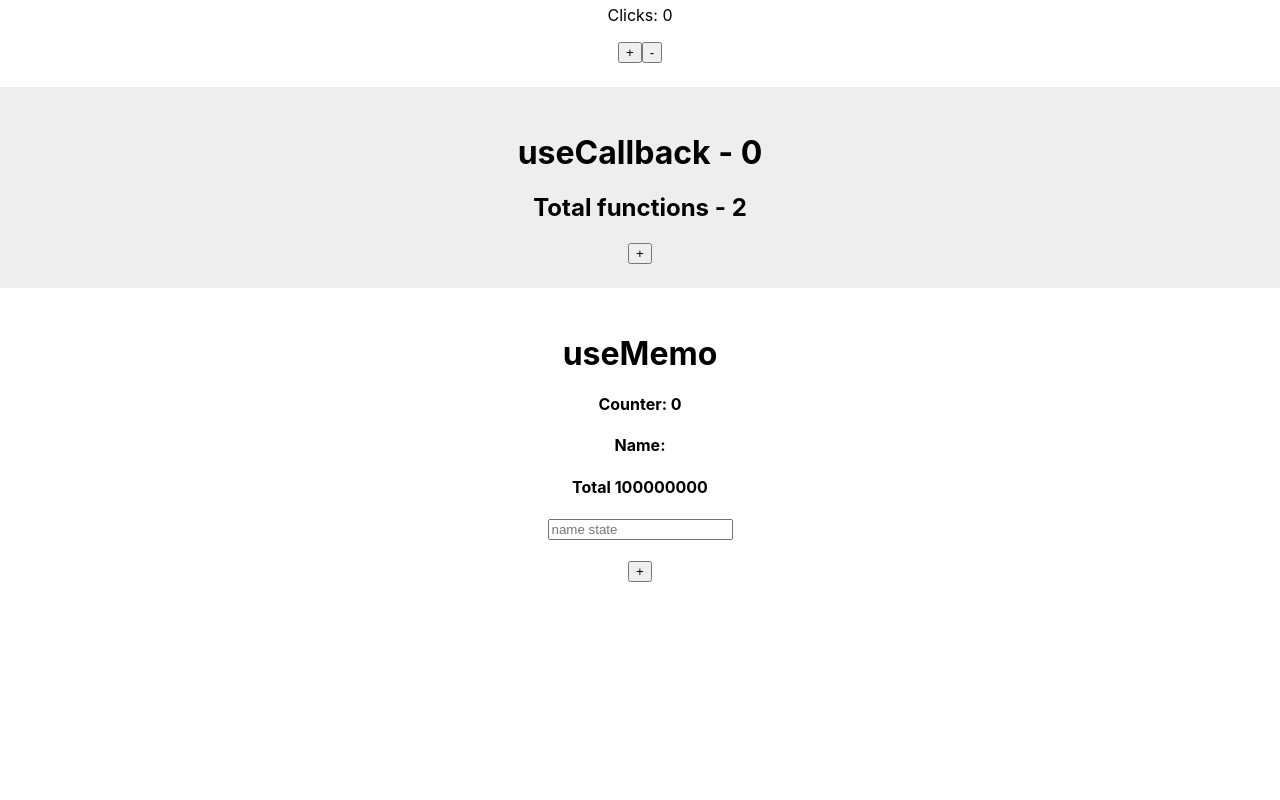
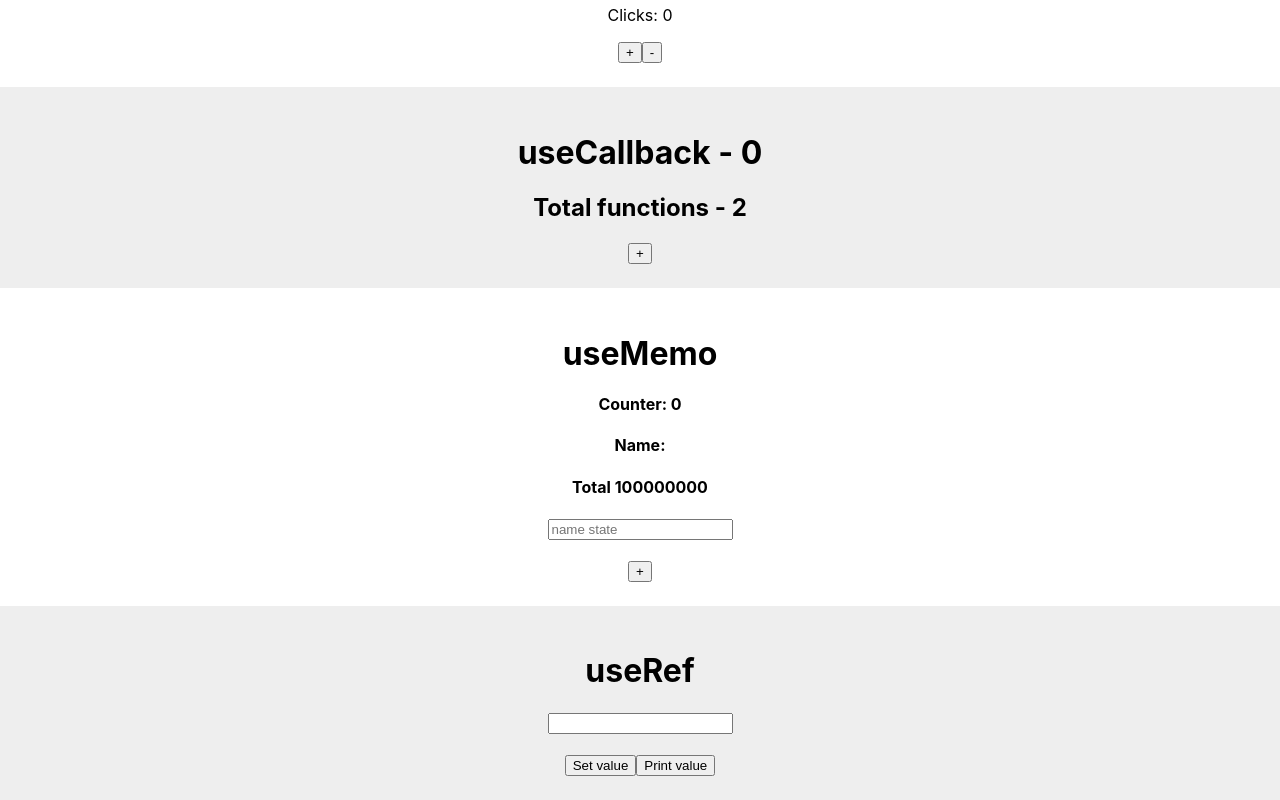
Before and after one commit to alperensin/react-hooks, a React (Create React App) app: page / in a window 1280 px wide. Shown: the part 1447-2247 px from the top of the page. Before the commit the page ends 2053 px from the top, so only its background shows below. Built offline with nearby package versions, Linux system fonts and the light colour scheme.

Commit message:
useRef - example

```diff
--- a/src/App.js
+++ b/src/App.js
@@ -7,6 +7,7 @@ import HookUseContext from './hooks-example/HookUseContext';
 import HookUseReducer from './hooks-example/HookUseReducer';
 import HookUseCallback from './hooks-example/HookUseCallback';
 import HookUseMemo from './hooks-example/HookUseMemo';
+import HookUseRef from './hooks-example/HookUseRef';
 
 function App() {
   return (
@@ -20,6 +21,7 @@ function App() {
       <HookUseReducer />
       <HookUseCallback />
       <HookUseMemo />
+      <HookUseRef />
     </div>
   );
 }
--- /dev/null
+++ b/src/hooks-example/HookUseRef.js
@@ -0,0 +1,27 @@
+import { useRef } from "react";
+
+export default function HookUseRef() {
+  const number = useRef(0);
+  const inputRef = useRef(null);
+
+  function handleSetValue() {
+    const newNumber = Math.round(Math.random() * (10 - 1) + 1);
+    number.current = newNumber;
+  }
+
+  function handlePrintValue() {
+    const values = { numberRef: number.current, inputRef: inputRef.current.value };
+    alert(JSON.stringify(values))
+    console.log(values);
+  }
+
+  return (
+    <div style={{ padding: "24px", background: "#EEEEEE" }}>
+      <h1>useRef</h1>
+      <input ref={inputRef} />
+      <br /><br />
+      <button type="button" onClick={handleSetValue}>Set value</button>
+      <button type="button" onClick={handlePrintValue}>Print value</button>
+    </div>
+  );
+}
```
